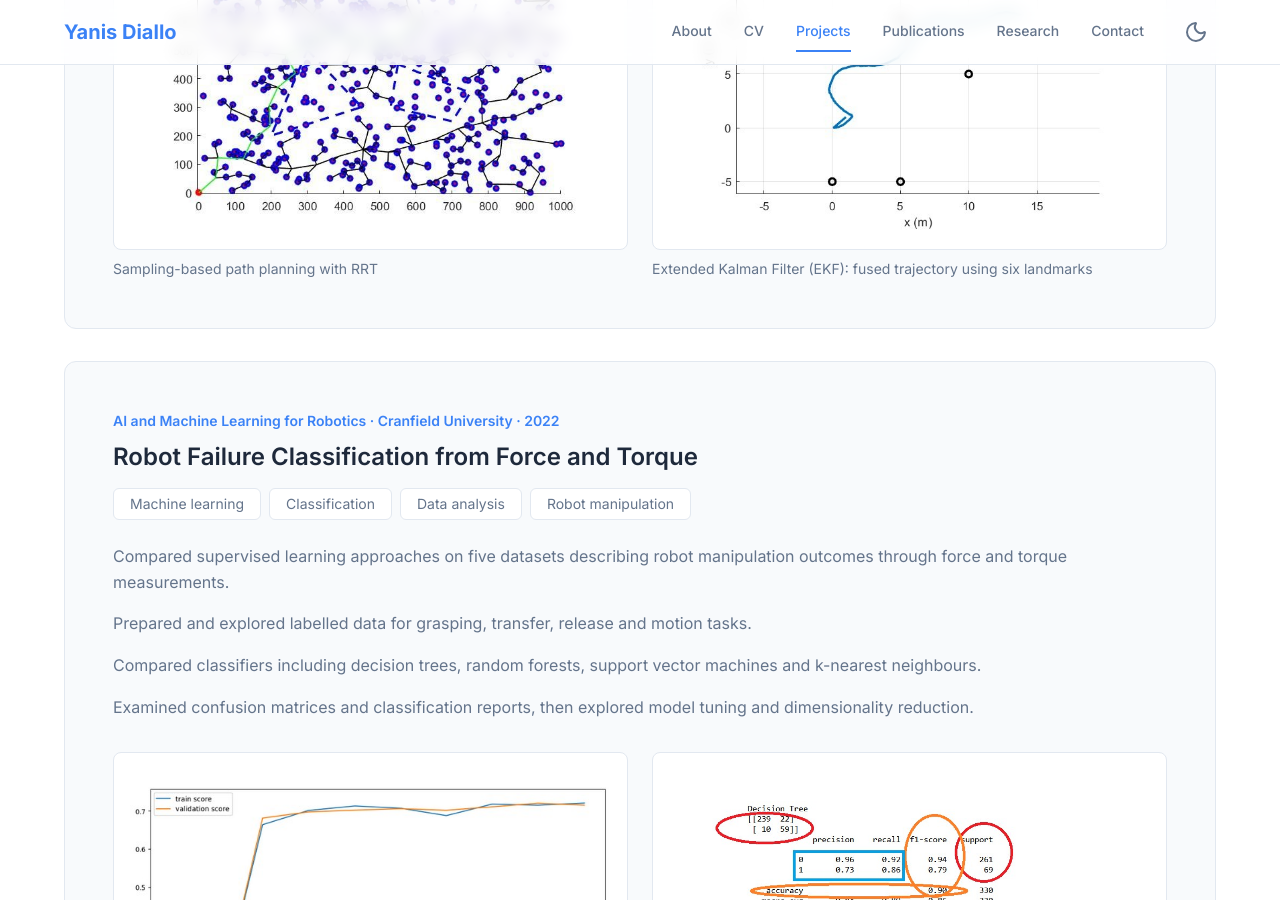
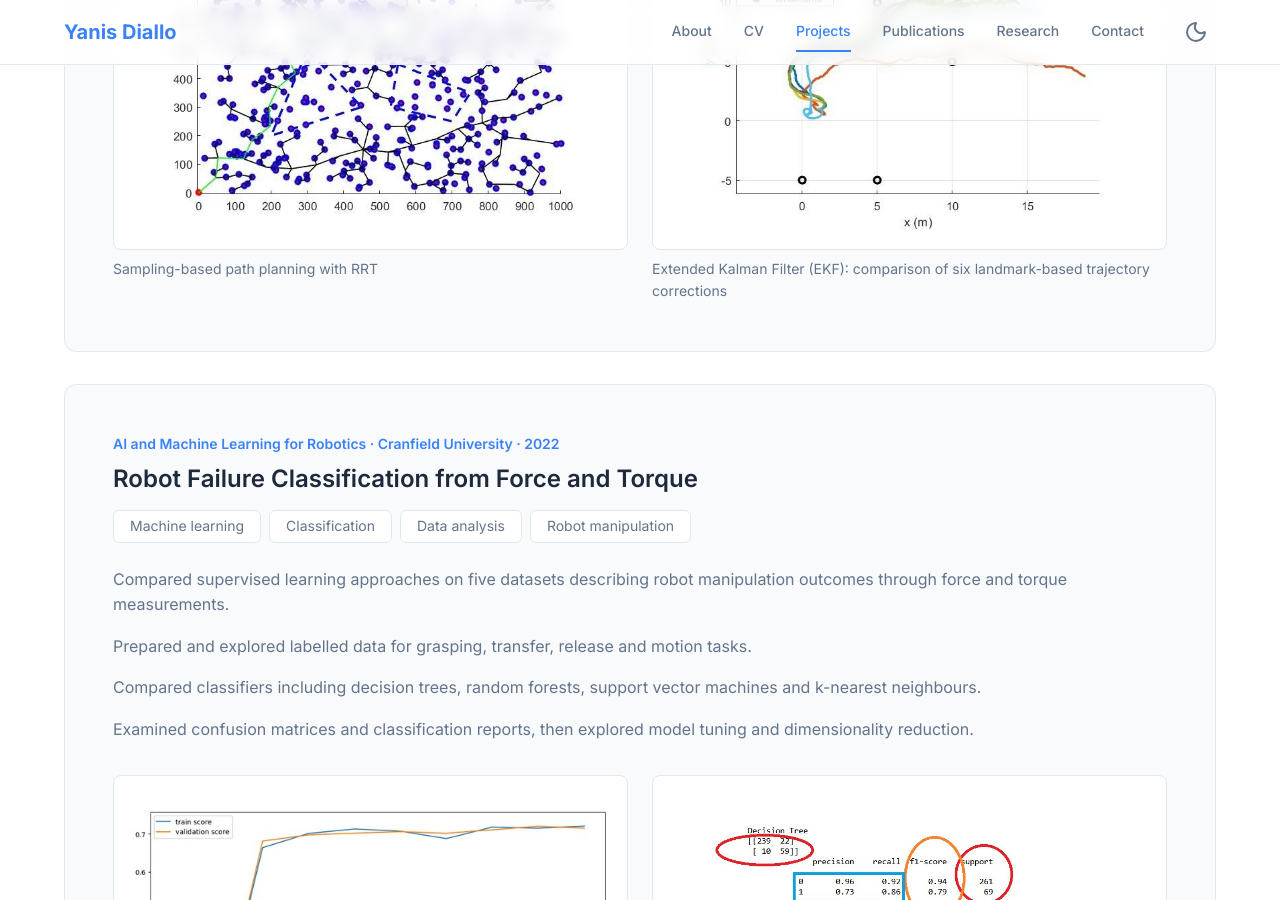
Before and after one commit to yanisdiallo/yanisdiallo.github.io, a Jekyll site: the page built from projects.md, in a window 1280 px wide and 900 px high, scrolled down 3728 px. Built offline with Jekyll 4.4.1, drawn with Linux system fonts in a browser that asks for light colours.

Commit message:
Show the six EKF-corrected trajectories in the localisation gallery

```diff
--- a/projects.md
+++ b/projects.md
@@ -119,10 +119,10 @@ permalink: /projects/
                 <figcaption>Sampling-based path planning with RRT</figcaption>
             </figure>
             <figure class="project-figure">
-                <a class="project-image-link" href="{{ '/assets/images/projects/ekf-localisation.jpg' | relative_url }}" target="_blank" rel="noopener noreferrer" aria-label="View Extended Kalman Filter (EKF): fused trajectory using six landmarks at full size (opens in a new tab)">
-                    <img src="{{ '/assets/images/projects/ekf-localisation.jpg' | relative_url }}" alt="Robot trajectory estimated by Extended Kalman Filter sensor fusion with six reference landmarks" width="700" height="525" loading="lazy" decoding="async">
+                <a class="project-image-link" href="{{ '/assets/images/projects/ekf-corrected-trajectories.jpg' | relative_url }}" target="_blank" rel="noopener noreferrer" aria-label="View Extended Kalman Filter (EKF): comparison of six landmark-based trajectory corrections at full size (opens in a new tab)">
+                    <img src="{{ '/assets/images/projects/ekf-corrected-trajectories.jpg' | relative_url }}" alt="Six robot trajectories corrected by the Extended Kalman Filter using individual reference landmarks" width="700" height="525" loading="lazy" decoding="async">
                 </a>
-                <figcaption>Extended Kalman Filter (EKF): fused trajectory using six landmarks</figcaption>
+                <figcaption>Extended Kalman Filter (EKF): comparison of six landmark-based trajectory corrections</figcaption>
             </figure>
         </div>
     </article>
```
Also changed, not shown: assets/images/projects/ekf-corrected-trajectories.jpg (added).
